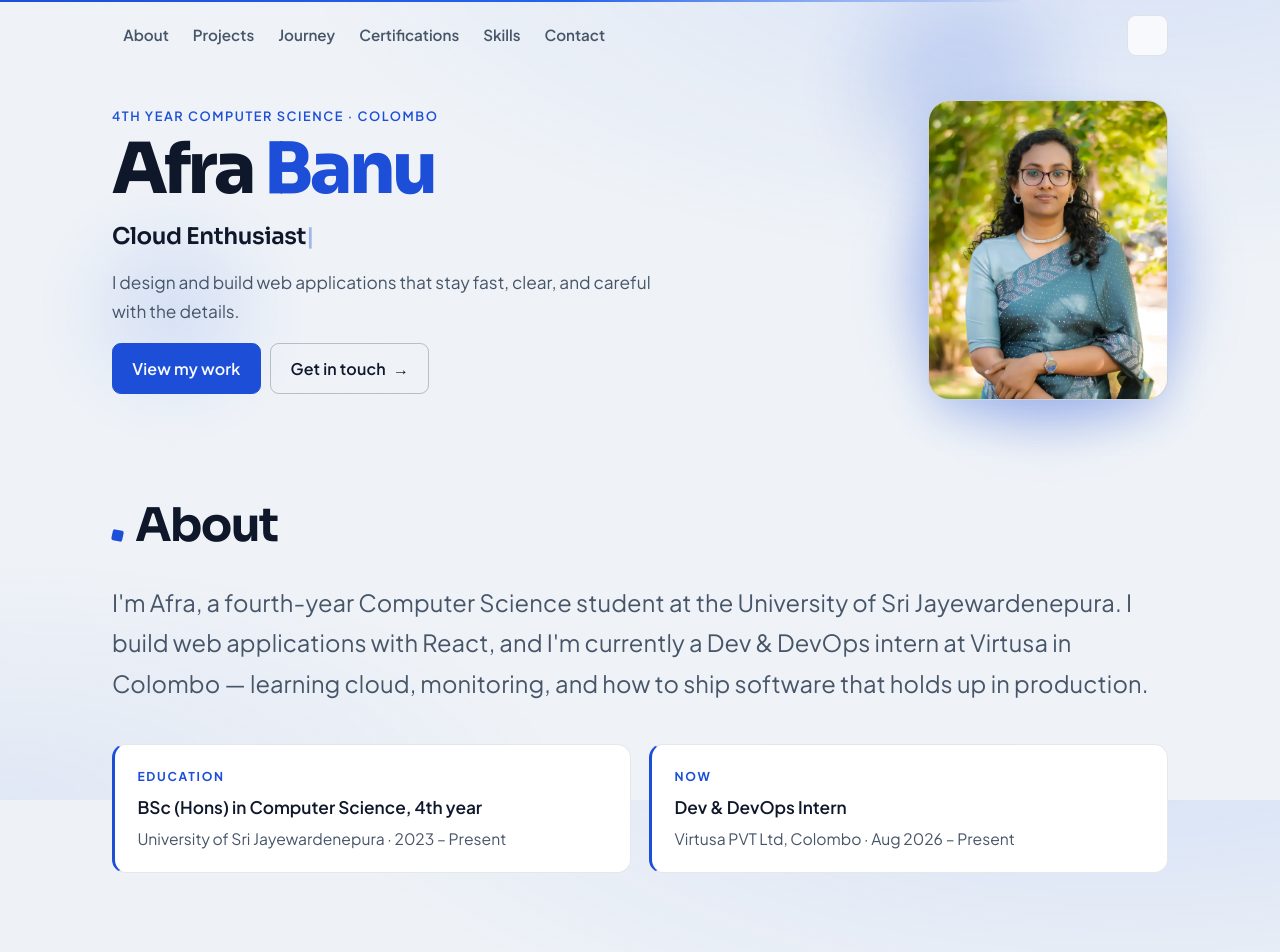
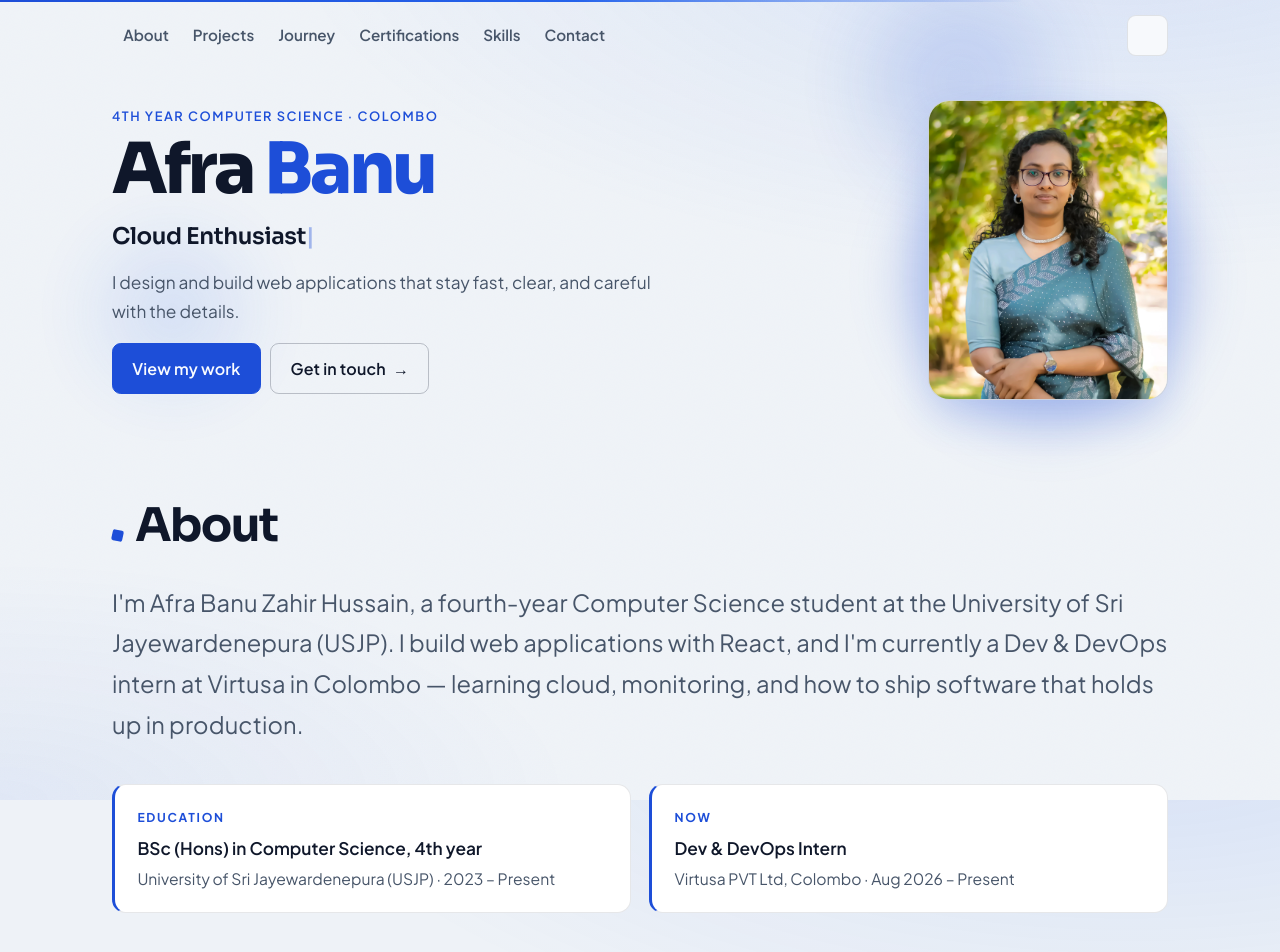
Before and after one commit to Afra1507/portfolio, a React (Vite) app: page / in a window 1280 px wide. Shown: the top 952 px of the page. Built offline with nearby package versions, Linux system fonts and the light colour scheme; some icons are missing.

Commit message:
Added meta data

```diff
--- a/index.html
+++ b/index.html
@@ -21,20 +21,20 @@
   </script>
 
   <!-- Basic SEO -->
-  <title>Afra Banu | Portfolio</title>
+  <title>Afra Banu Zahir Hussain | USJP</title>
   <meta
     name="description"
-    content="Afra Banu – portfolio showcasing projects, web development work, and tech interests."
+    content="Afra Banu Zahir Hussain is a Computer Science student at the University of Sri Jayewardenepura (USJP) and a Dev and DevOps intern in Colombo."
   />
-  <meta name="author" content="Afra Banu" />
+  <meta name="author" content="Afra Banu Zahir Hussain" />
   <meta name="robots" content="index, follow" />
 
   <link rel="canonical" href="https://afrabanu.vercel.app/" />
 
-  <meta property="og:title" content="Afra Banu | Portfolio" />
+  <meta property="og:title" content="Afra Banu Zahir Hussain | USJP" />
   <meta
     property="og:description"
-    content="Explore the work and projects of Afra Banu – web development, UI/UX, and more."
+    content="Afra Banu Zahir Hussain is a Computer Science student at the University of Sri Jayewardenepura (USJP) and a Dev and DevOps intern in Colombo."
   />
   <meta property="og:type" content="website" />
   <meta property="og:url" content="https://afrabanu.vercel.app/" />
@@ -44,10 +44,10 @@
   />
 
   <meta name="twitter:card" content="summary_large_image" />
-  <meta name="twitter:title" content="Afra Banu | Portfolio" />
+  <meta name="twitter:title" content="Afra Banu Zahir Hussain | USJP" />
   <meta
     name="twitter:description"
-    content="Explore the work and projects of Afra Banu – web development, UI/UX, and more."
+    content="Afra Banu Zahir Hussain is a Computer Science student at the University of Sri Jayewardenepura (USJP) and a Dev and DevOps intern in Colombo."
   />
   <meta
     name="twitter:image"
--- a/src/sections/About.jsx
+++ b/src/sections/About.jsx
@@ -11,8 +11,9 @@ export default function About() {
         </header>
         <div className="about-layout">
           <p className="about-copy" data-reveal>
-            I'm Afra, a fourth-year Computer Science student at the University
-            of Sri Jayewardenepura. I build web applications with React, and
+            I'm Afra Banu Zahir Hussain, a fourth-year Computer Science
+            student at the University of Sri Jayewardenepura (USJP). I build
+            web applications with React, and
             I'm currently a Dev & DevOps intern at Virtusa in Colombo —
             learning cloud, monitoring, and how to ship software that holds up
             in production.
@@ -22,7 +23,7 @@ export default function About() {
               <dt>Education</dt>
               <dd>
                 BSc (Hons) in Computer Science, 4th year
-                <span>University of Sri Jayewardenepura · 2023 – Present</span>
+                <span>University of Sri Jayewardenepura (USJP) · 2023 – Present</span>
               </dd>
             </div>
             <div className="fact">
```
